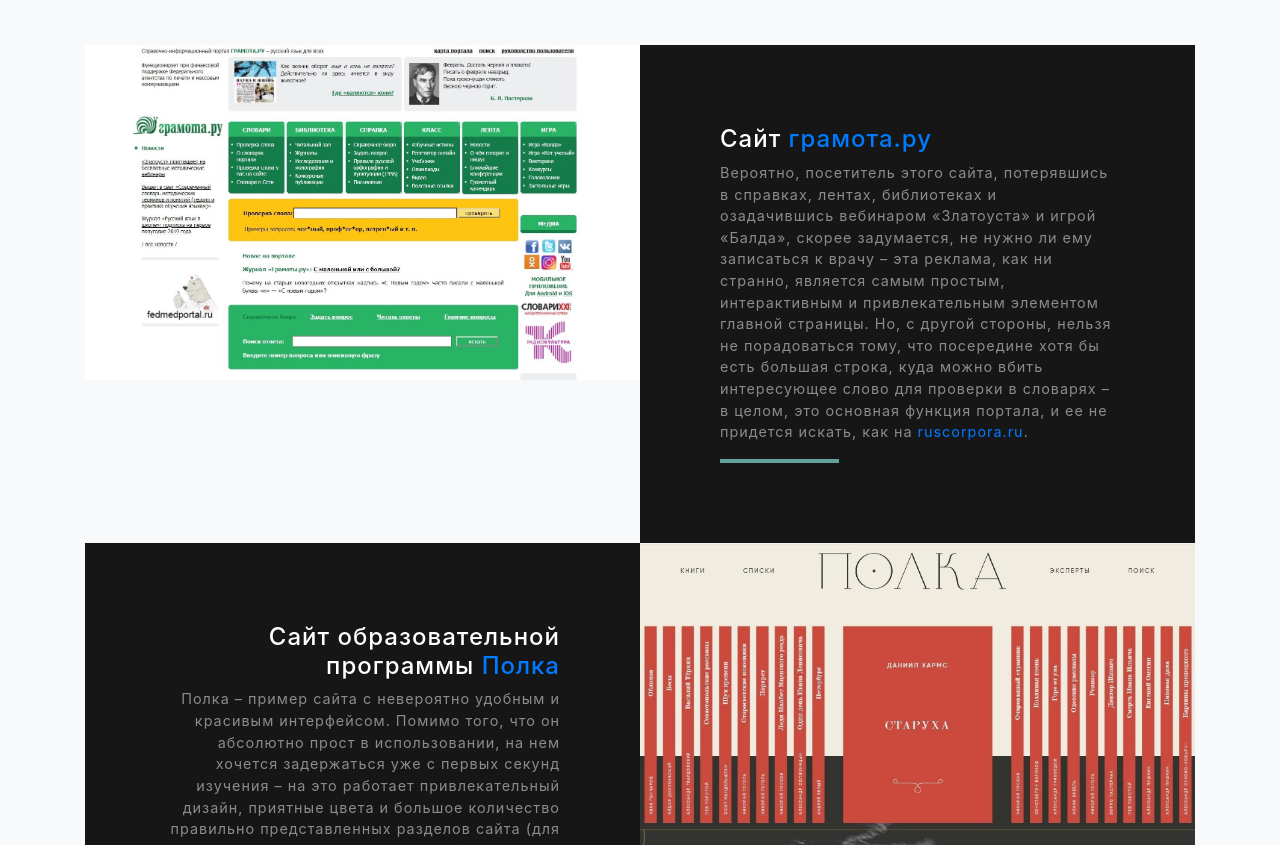
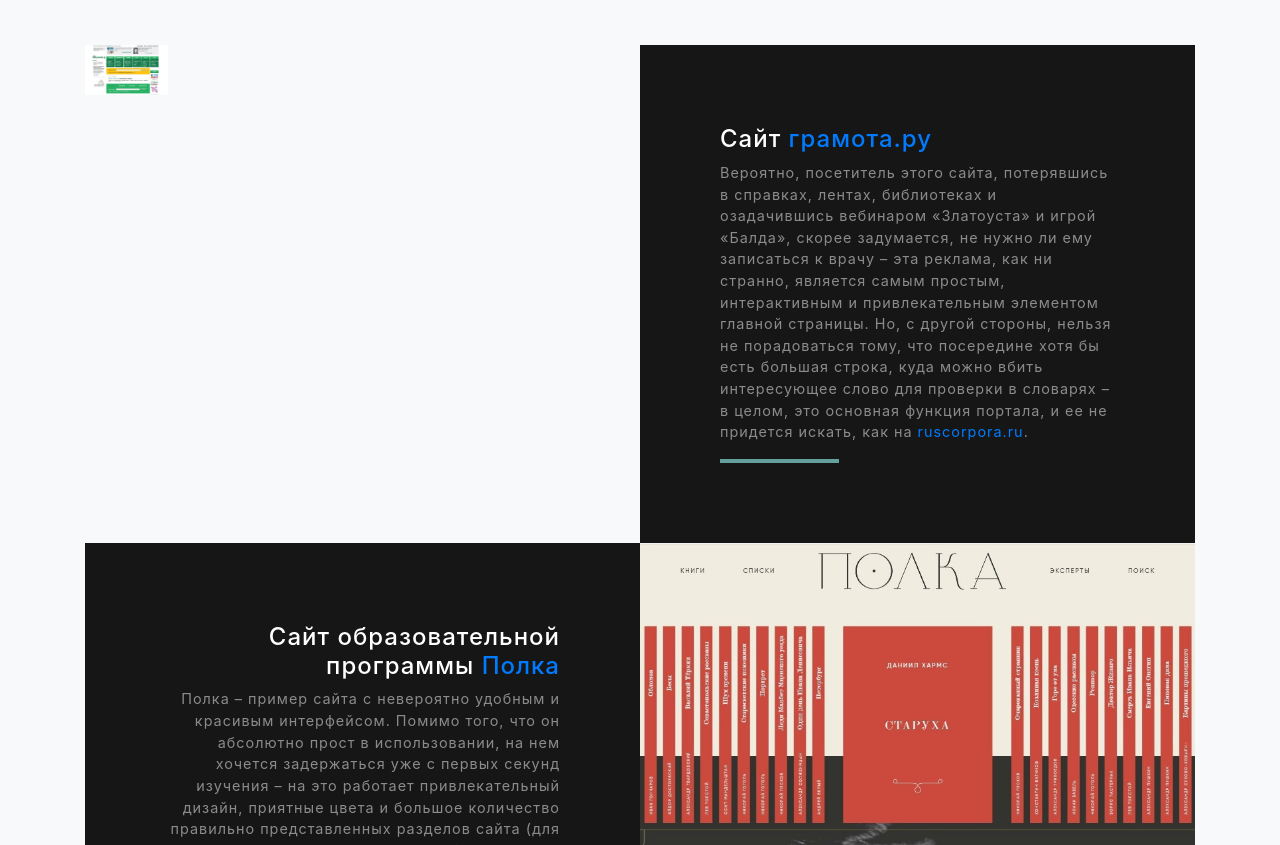
Before and after one commit to verasayapina/sayvera, a website with bundled scripts: page index.html in a window 1280 px wide. Shown: the part 2460-3305 px from the top of the page. Built offline with nearby package versions, Linux system fonts and the light colour scheme.

Commit message:
Update index.html

```diff
--- a/index.html
+++ b/index.html
@@ -94,7 +94,7 @@
         <!-- Project One Row -->
         <div class="row justify-content-center no-gutters mb-5 mb-lg-0">
           <div class="col-lg-6">
-            <img class="img-fluid" src="img/gramota.jpg" alt="">
+            <img class="img-fluid" width="15%" src="img/gramota.jpg" alt="">
           </div>
           <div class="col-lg-6">
             <div class="bg-black text-center h-100 project">
```
